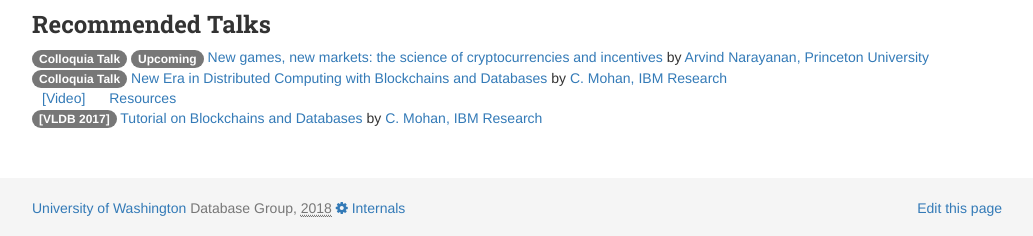
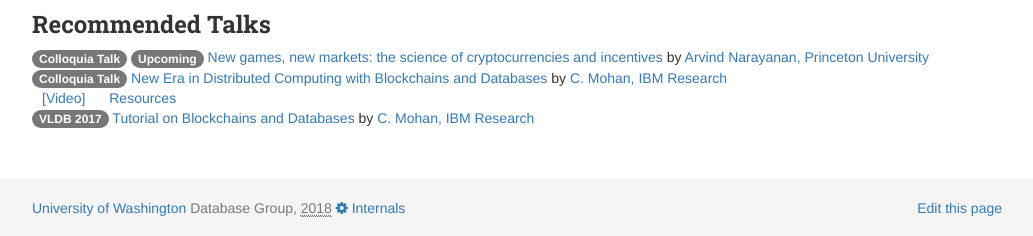
Before and after one commit to uwdb/website, a Jekyll site: the page built from seminars/cse590q/18wi/index.markdown, in a window 1280 px wide. Shown: the part 1023-1259 px from the top of the page, without its empty margins (123-1156 px from the left). Built offline with Jekyll 4.4.1, drawn with Linux system fonts in a browser that asks for light colours; nearby versions of some CDN libraries.

Commit message:
Update index.markdown

```diff
--- a/seminars/cse590q/18wi/index.markdown
+++ b/seminars/cse590q/18wi/index.markdown
@@ -117,7 +117,7 @@
     <span class='tag'> <a href='https://www.facebook.com/notes/mohan-c-mohan/permissioned-blockchains-and-databases/10155027556287295'>Resources</a> </span>
   </li>
   <li>
-    <span class='badge badge-default'>[VLDB 2017]</span>
+    <span class='badge badge-default'>VLDB 2017</span>
     <a href='https://drive.google.com/file/d/0B7lNUaak0bK1ZDhkak05VHA0d00/view'>Tutorial on Blockchains and Databases</a>
     by
     <a href='http://researcher.watson.ibm.com/researcher/view.php?person=us-cmohan'>C. Mohan, IBM Research</a>
```
